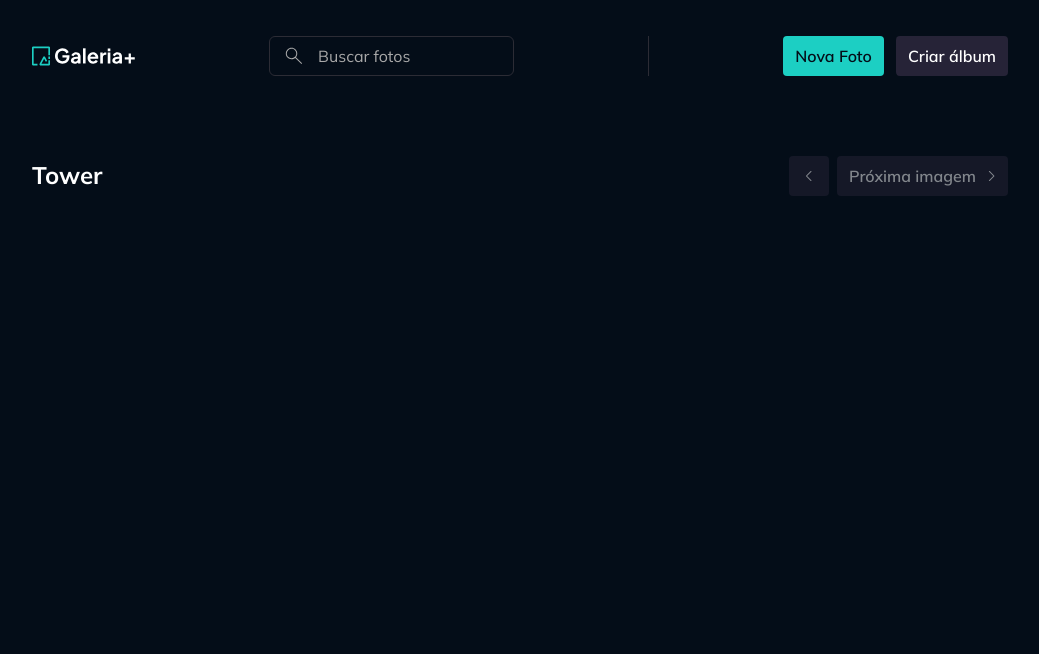
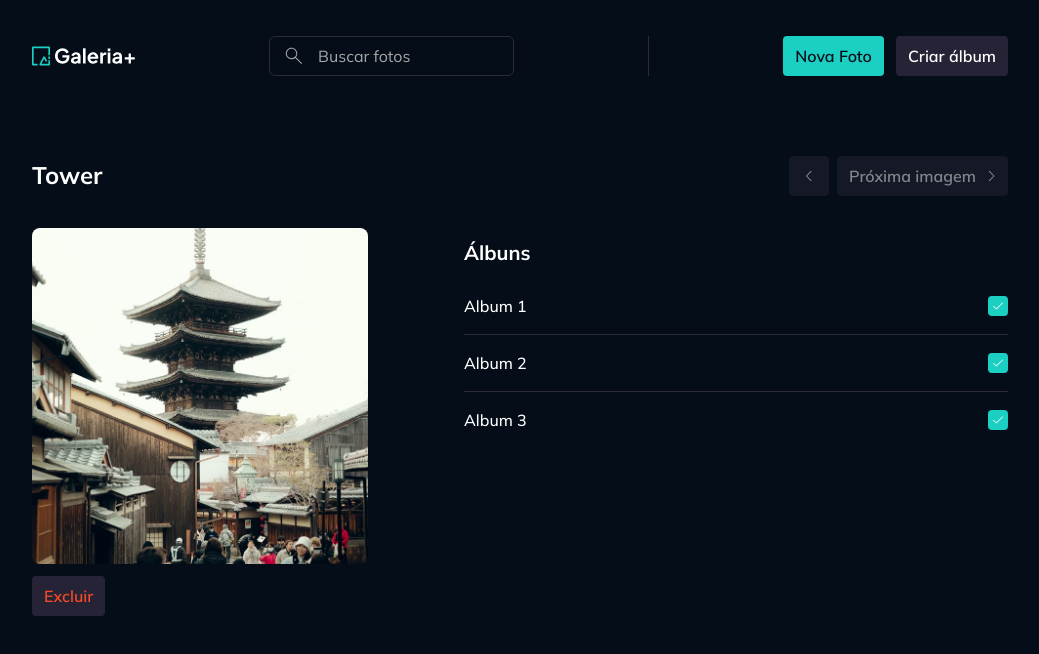
Before and after one commit to guilchaves/rocketseat-react, a React (Vite) app in the folder 5-gallery-plus/: page /fotos/1 in a window 1280 px wide. Shown: the top 654 px of the page, without its empty margins (120-1159 px from the left). Built offline with nearby package versions, Linux system fonts and the light colour scheme.

Commit message:
chore(gallery): adiciona lista selecional de albums

```diff
--- /dev/null
+++ b/5-gallery-plus/src/contexts/albums/components/albums-list-selectable.tsx
@@ -0,0 +1,69 @@
+import Divider from "../../../components/divider";
+import InputCheckbox from "../../../components/input-checkbox";
+import Skeleton from "../../../components/skeleton";
+import Text from "../../../components/text";
+import type { Photo } from "../../photos/models/photos";
+import type { Album } from "../models/album";
+
+interface AlbumsListSelectableProps extends React.ComponentProps<"div"> {
+  loading?: boolean;
+  albums: Album[];
+  photo: Photo;
+}
+
+export default function AlbumsListSelectable({
+  loading,
+  albums,
+  photo,
+}: AlbumsListSelectableProps) {
+  function isChecked(albumId: string) {
+    return photo?.albums?.some((album) => album.id === albumId);
+  }
+
+  function handlePhotoOnAlbums(albumId: string) {
+    let albumsIds = [];
+
+    if (isChecked(albumId)) {
+      albumsIds = photo.albums
+        ? photo.albums
+          .filter((album) => album.id !== albumId)
+          .map((album) => album.id)
+        : [];
+    } else {
+      albumsIds = [
+        ...(photo.albums ? photo.albums.map((album) => album.id) : []),
+        albumId,
+      ];
+    }
+
+    console.log("Álbuns do foto atualizados:", albumsIds);
+    return albumsIds;
+  }
+
+  return (
+    <ul className="flex flex-col gap-4">
+      {!loading &&
+        albums?.length > 0 &&
+        albums.map((album, index) => (
+          <li key={album.id}>
+            <div className="flex items-center justify-between gap-1">
+              <Text variant="paragraph-large" className="truncate">
+                {album.title}
+              </Text>
+              <InputCheckbox
+                defaultChecked={isChecked(album.id)}
+                onClick={() => handlePhotoOnAlbums(album.id)}
+              />
+            </div>
+            {index !== albums.length - 1 && <Divider className="mt-4" />}
+          </li>
+        ))}
+      {loading &&
+        Array.from({ length: 5 }).map((_, index) => (
+          <li key={`album-list-${index}`}>
+            <Skeleton className="h-[2.5rem]" />
+          </li>
+        ))}
+    </ul>
+  );
+}
--- a/5-gallery-plus/src/pages/page-photo-details.tsx
+++ b/5-gallery-plus/src/pages/page-photo-details.tsx
@@ -4,6 +4,9 @@
 import type { Photo } from "../contexts/photos/models/photos";
 import Skeleton from "../components/skeleton";
 import PhotoNavigator from "../contexts/photos/components/photo-navigator";
+import ImagePreview from "../components/image-preview";
+import Button from "../components/button";
+import AlbumsListSelectable from "../contexts/albums/components/albums-list-selectable";
 
 export default function PhotoDetailsPage() {
   const { id } = useParams();
@@ -24,13 +27,51 @@
     <Container>
       <header className="flex items-center justify-between gap-8 mb-8">
         {!isLoadingPhoto ? (
-          <Text variant="heading-large">{photo?.title}</Text>
+          <Text as="h2" variant="heading-large">
+            {photo?.title}
+          </Text>
         ) : (
           <Skeleton className="w-48 h-8" />
         )}
 
         <PhotoNavigator loading={isLoadingPhoto} />
       </header>
+
+      <div className="grid grid-cols-[21rem_1fr] gap-24">
+        <div className="space-y-3">
+          {!isLoadingPhoto ? (
+            <ImagePreview
+              src={`/images/${photo?.imageId}`}
+              title={photo?.title}
+              imageClassName="h-[21rem]"
+            />
+          ) : (
+            <Skeleton className="h-[21rem]" />
+          )}
+
+          {!isLoadingPhoto ? (
+            <Button variant="destructive">Excluir</Button>
+          ) : (
+            <Skeleton className="h-10 w-20" />
+          )}
+        </div>
+
+        <div className="py-3">
+          <Text as="h3" variant="heading-medium" className="mb-7">
+            Álbuns
+          </Text>
+
+          <AlbumsListSelectable
+            photo={photo}
+            loading={isLoadingPhoto}
+            albums={[
+              { id: "123", title: "Album 1" },
+              { id: "321", title: "Album 2" },
+              { id: "333", title: "Album 3" },
+            ]}
+          />
+        </div>
+      </div>
     </Container>
   );
 }
```
